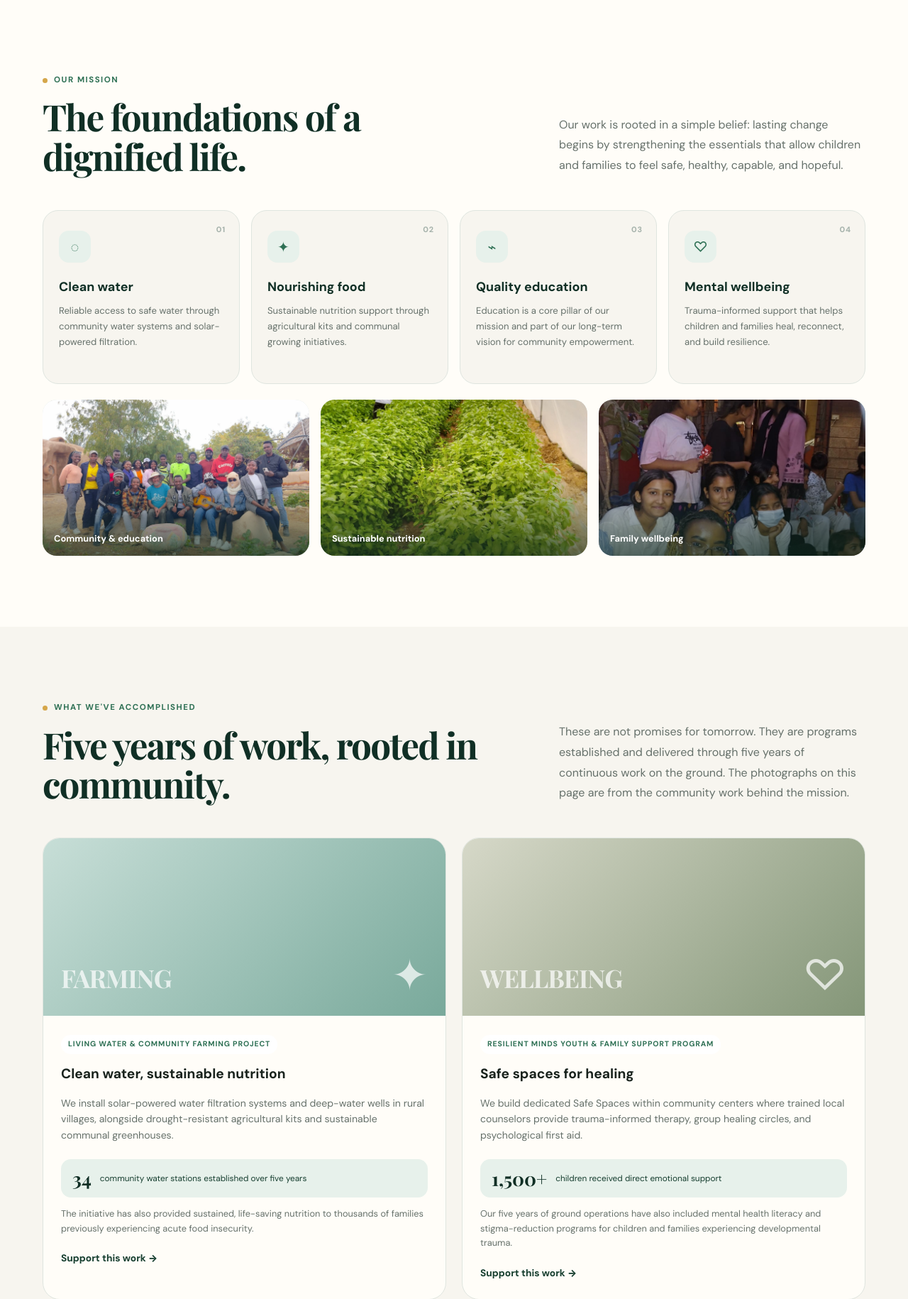
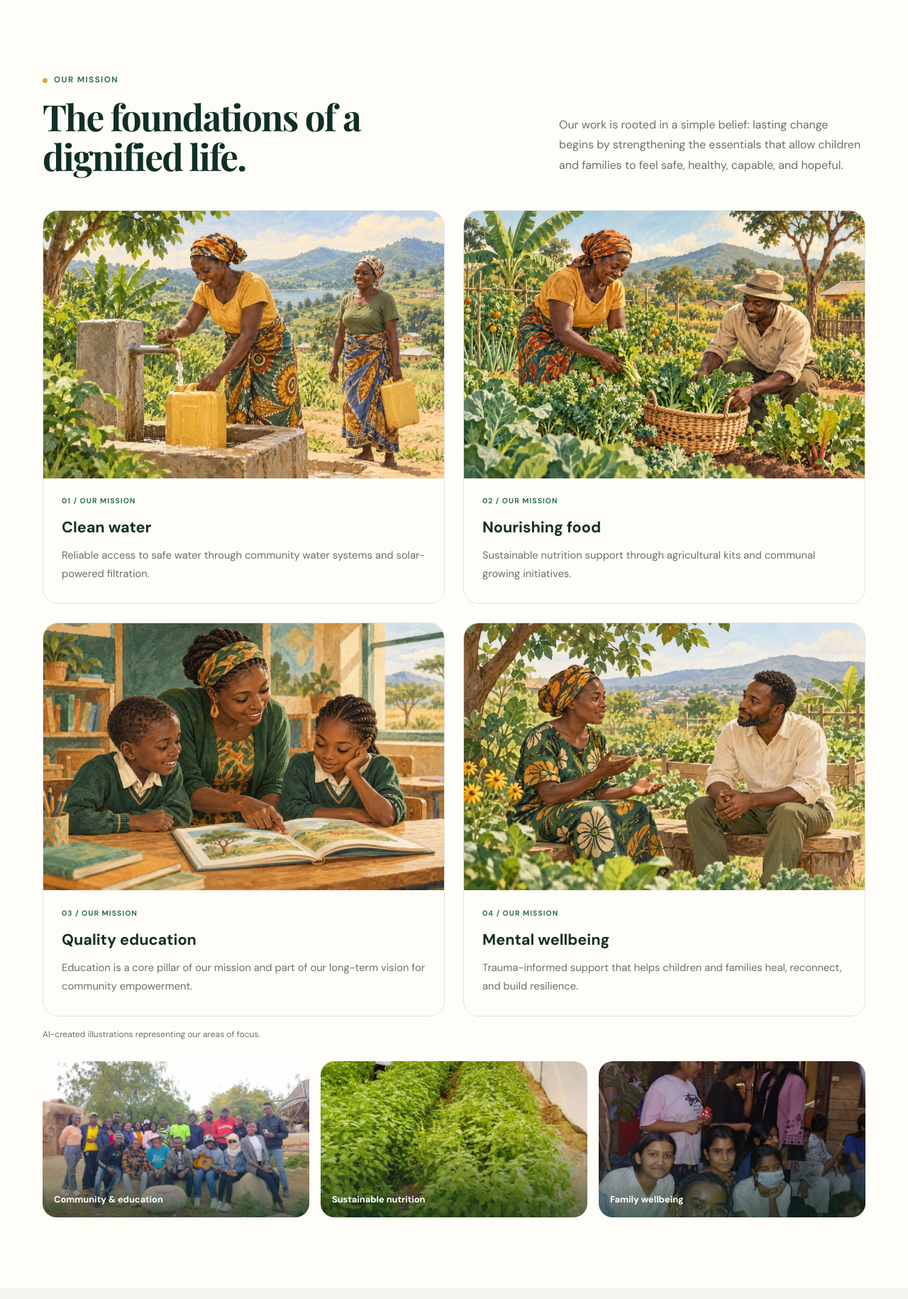
Before and after one commit to mokatoria/mokatoria-group-foundation, a Flask app: page / in a window 1280 px wide. Shown: the part 1055-2885 px from the top of the page at 71% size. Run offline with Flask 3, Linux system fonts and the light colour scheme; some libraries are stand-ins or nearby versions.

Commit message:
Add illustrated imagery to the four foundation mission cards

```diff
--- a/static/css/style.css
+++ b/static/css/style.css
@@ -409,3 +409,14 @@ button, input, textarea { font: inherit; }
 @media (min-width: 901px) { .main-nav { gap: 16px; font-size: .85rem; } .nav-inner { gap: 20px; } }
 @media (max-width: 900px) { .foundation-contact-grid { grid-template-columns: 1fr; } }
 @media (max-width: 480px) { .site-header .brand { max-width: 210px; font-size: .85rem; } .foundation-contact { padding: 48px 0 60px; } .contact-detail-card, .donation-contact-note { padding: 22px; } }
+
+/* Illustrated mission cards: consistent full-width images, with copy below. */
+.pillar-grid-illustrated { grid-template-columns: repeat(2, minmax(0, 1fr)); gap: 26px; }
+.pillar-card-illustrated { padding: 0; overflow: hidden; min-height: 0; background: var(--paper); }
+.pillar-card-illustrated .pillar-image { display: block; width: 100%; height: auto; aspect-ratio: 3 / 2; object-fit: contain; background: var(--cream); }
+.pillar-body { padding: 24px 26px 28px; }
+.pillar-kicker { display: block; color: var(--green-700); text-transform: uppercase; letter-spacing: .1em; font-size: .65rem; font-weight: 700; margin-bottom: 12px; }
+.pillar-card-illustrated h3 { font-size: 1.35rem; }
+.pillar-card-illustrated p { font-size: .92rem; line-height: 1.8; }
+.pillar-illustration-note { margin: 16px 0 28px; color: var(--muted); font-size: .75rem; }
+@media (max-width: 650px) { .pillar-grid-illustrated { grid-template-columns: 1fr; gap: 20px; } .pillar-body { padding: 22px; } }
--- a/templates/index.html
+++ b/templates/index.html
@@ -49,12 +49,25 @@
       </div>
       <p>Our work is rooted in a simple belief: lasting change begins by strengthening the essentials that allow children and families to feel safe, healthy, capable, and hopeful.</p>
     </div>
-    <div class="pillar-grid">
-      <article class="pillar-card"><span class="pillar-number">01</span><div class="pillar-icon">◌</div><h3>Clean water</h3><p>Reliable access to safe water through community water systems and solar-powered filtration.</p></article>
-      <article class="pillar-card"><span class="pillar-number">02</span><div class="pillar-icon">✦</div><h3>Nourishing food</h3><p>Sustainable nutrition support through agricultural kits and communal growing initiatives.</p></article>
-      <article class="pillar-card"><span class="pillar-number">03</span><div class="pillar-icon">⌁</div><h3>Quality education</h3><p>Education is a core pillar of our mission and part of our long-term vision for community empowerment.</p></article>
-      <article class="pillar-card"><span class="pillar-number">04</span><div class="pillar-icon">♡</div><h3>Mental wellbeing</h3><p>Trauma-informed support that helps children and families heal, reconnect, and build resilience.</p></article>
+    <div class="pillar-grid pillar-grid-illustrated">
+      <article class="pillar-card pillar-card-illustrated">
+        <img class="pillar-image" src="{{ url_for('static', filename='images/mission-water.jpg') }}" alt="Illustration of women collecting water from a community tap." width="1000" height="667" loading="lazy">
+        <div class="pillar-body"><span class="pillar-kicker">01 / Our mission</span><h3>Clean water</h3><p>Reliable access to safe water through community water systems and solar-powered filtration.</p></div>
+      </article>
+      <article class="pillar-card pillar-card-illustrated">
+        <img class="pillar-image" src="{{ url_for('static', filename='images/mission-food.jpg') }}" alt="Illustration of community gardeners harvesting leafy vegetables." width="1000" height="667" loading="lazy">
+        <div class="pillar-body"><span class="pillar-kicker">02 / Our mission</span><h3>Nourishing food</h3><p>Sustainable nutrition support through agricultural kits and communal growing initiatives.</p></div>
+      </article>
+      <article class="pillar-card pillar-card-illustrated">
+        <img class="pillar-image" src="{{ url_for('static', filename='images/mission-education.jpg') }}" alt="Illustration of a teacher reading with two children." width="1000" height="667" loading="lazy">
+        <div class="pillar-body"><span class="pillar-kicker">03 / Our mission</span><h3>Quality education</h3><p>Education is a core pillar of our mission and part of our long-term vision for community empowerment.</p></div>
+      </article>
+      <article class="pillar-card pillar-card-illustrated">
+        <img class="pillar-image" src="{{ url_for('static', filename='images/mission-wellbeing.jpg') }}" alt="Illustration of two adults having a supportive conversation in a garden." width="1000" height="667" loading="lazy">
+        <div class="pillar-body"><span class="pillar-kicker">04 / Our mission</span><h3>Mental wellbeing</h3><p>Trauma-informed support that helps children and families heal, reconnect, and build resilience.</p></div>
+      </article>
     </div>
+    <p class="pillar-illustration-note">AI-created illustrations representing our areas of focus.</p>
     <div class="mission-photo-row" aria-label="Scenes representing education, community farming and family support">
       <figure><img src="{{ url_for('static', filename='images/community-team.jpeg') }}" alt="Children gathered together outdoors" loading="lazy"><figcaption>Community & education</figcaption></figure>
       <figure><img src="{{ url_for('static', filename='images/community-greenhouse.jpeg') }}" alt="Woman carrying produce through a community garden with greenhouses" loading="lazy"><figcaption>Sustainable nutrition</figcaption></figure>
```
Also changed, not shown: MISSION_IMAGE_PROMPTS.md (added, +1 -0 lines), static/images/mission-education.jpg (added), static/images/mission-food.jpg (added), static/images/mission-water.jpg (added), static/images/mission-wellbeing.jpg (added).
